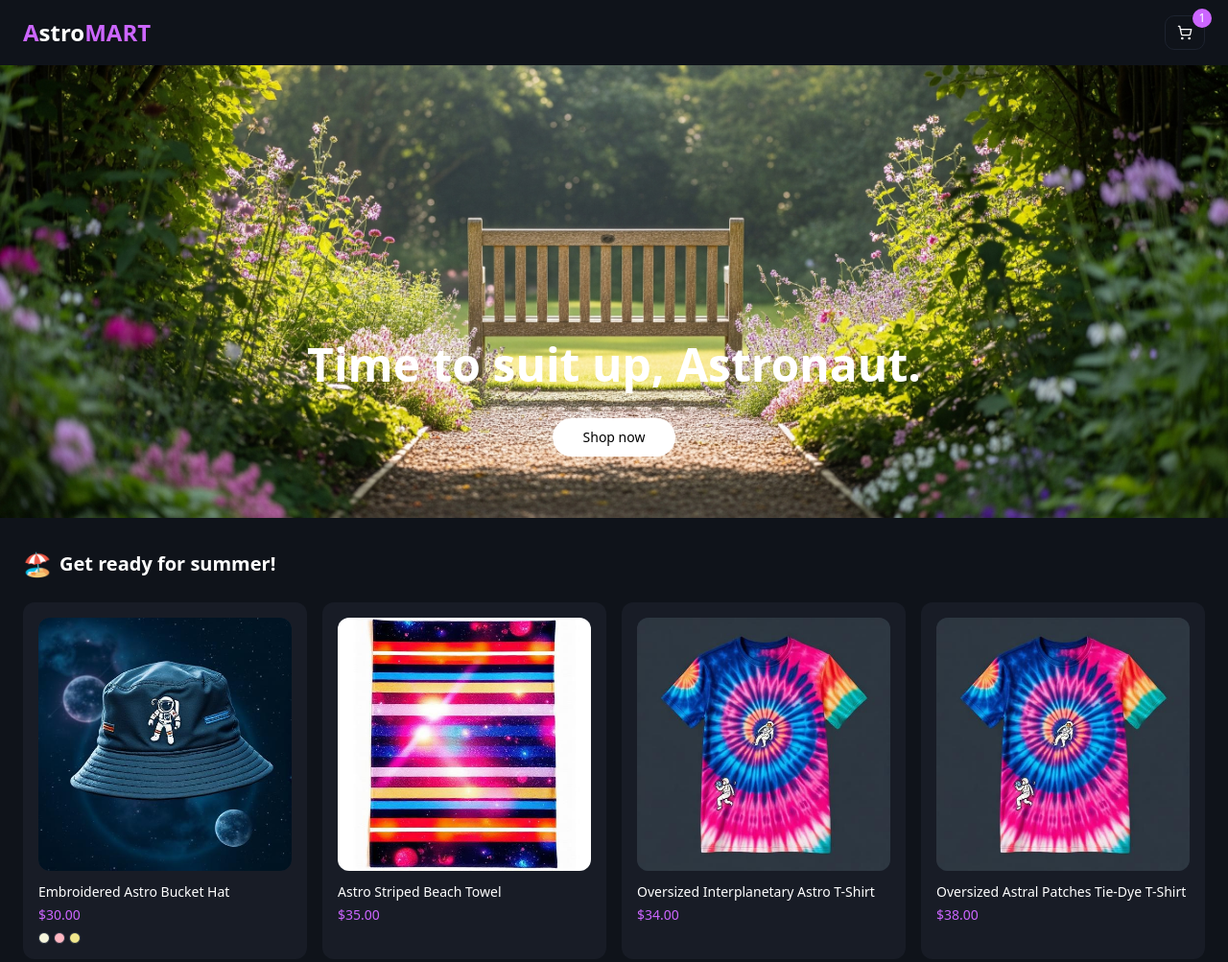
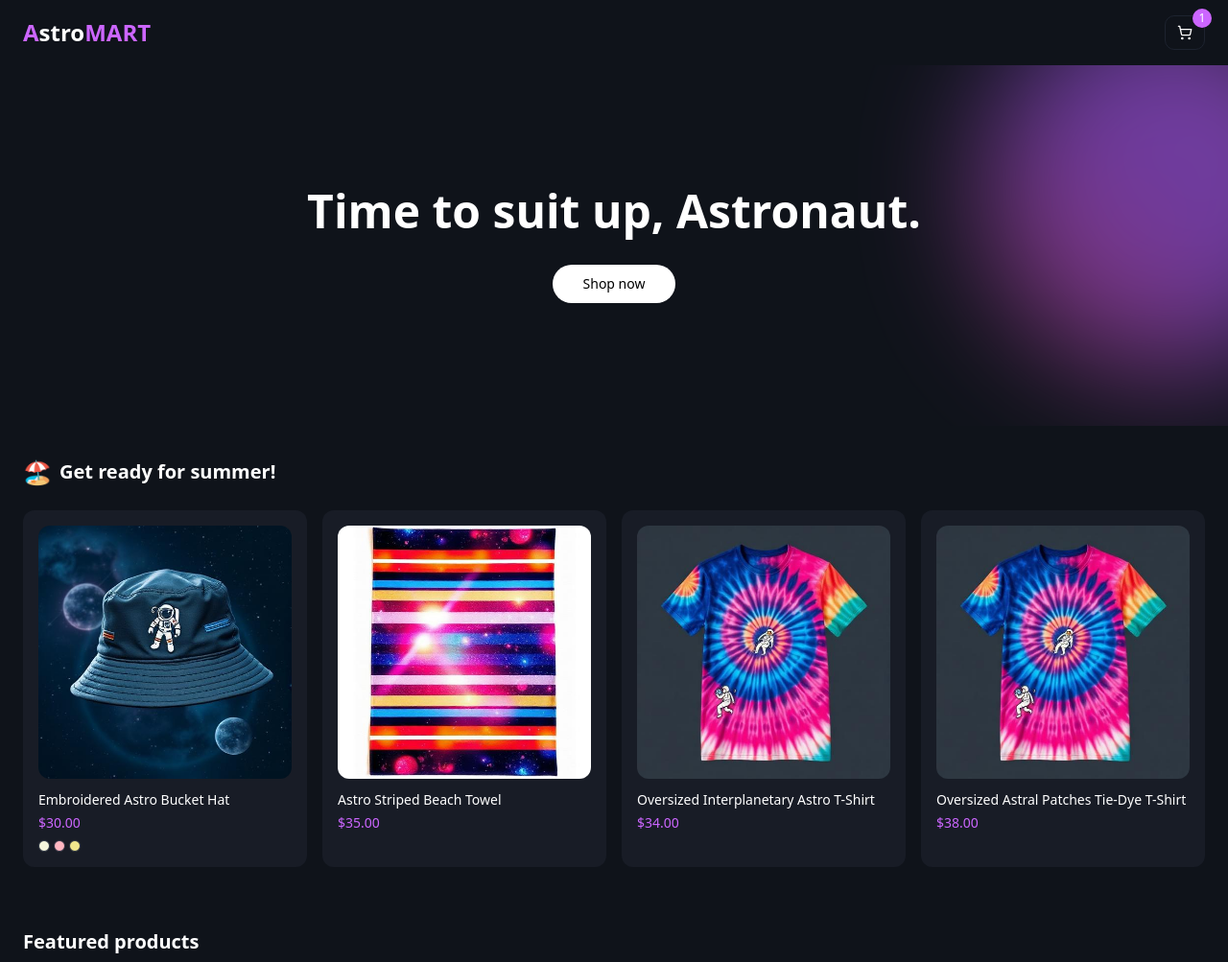
Before and after one commit to nidger/shop-astro-new, an Astro site: page / in a window 1280 px wide. Shown: the top 1003 px of the page at 96% size. Built offline with nearby package versions, Linux system fonts and the light colour scheme; Astro itself is replaced by a stand-in of ours.

```diff
--- a/src/components/HeroSection.astro
+++ b/src/components/HeroSection.astro
@@ -1,18 +1,11 @@
 ---
 import { Button } from "@/components/ui/button";
-import heroImage from '../assets/garden_bench_looking_into_lovely_garden_with_path.jpg';
 ---
-<section class="relative px-6 pt-56 pb-16 text-center overflow-hidden">
-  <!-- Hero Image -->
-  <img
-    src={heroImage.src}
-    alt="Garden bench looking into a lovely garden with a path"
-    width={heroImage.width}
-    height={heroImage.height}
-    class="absolute inset-0 w-full h-full object-cover"
-  />
+<section class="relative px-6 py-32 text-center overflow-hidden">
+  <!-- Background gradient sphere -->
+  <div class="absolute top-0 right-0 w-96 h-96 bg-gradient-to-bl from-primary via-purple-500 to-pink-500 rounded-full opacity-60 blur-3xl transform translate-x-32 -translate-y-16"></div>
 
-  <div class="relative z-10 pt-16">
+  <div class="relative z-10">
     <h1 class="text-4xl md:text-5xl font-bold text-foreground mb-8">
       Time to suit up, Astronaut.
     </h1>
```
